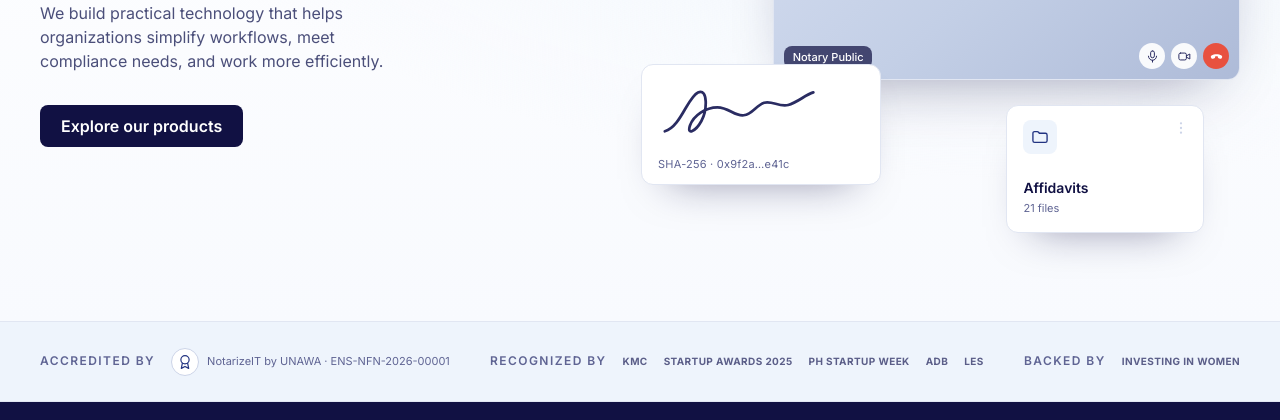
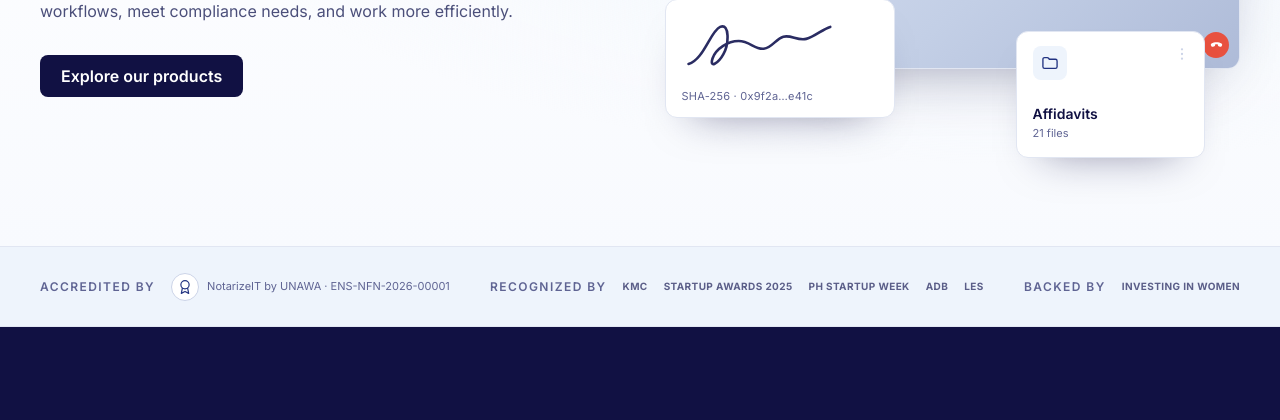
Before and after one commit to Unawa-Cloud/Unawa-Cloud.github.io, an Astro site: page / in a window 1280 px wide. Shown: the part 425-845 px from the top of the page. Built offline with nearby package versions, Linux system fonts and the light colour scheme; Astro itself is replaced by a stand-in of ours.

Commit message:
Match the hero to the frame: two-line headline, two-line lede
The headline fit "business forward" on one line by 0.83px, so it broke to
three lines on a real 1440 screen. The earlier measurement that passed was
taken before Inter finished loading, against the narrower fallback font.

- headline column 0.49fr -> 0.51fr, giving 24px of slack
- scoped headline size for 1024-1227px, where two columns still apply but
  the column is too narrow at 70px
- hero lede capped at 492px so it breaks where the frame breaks it
- collage stage 620/500 -> 620/440, which drops the hero from 658px to
  583px against the frame's 580.27px and puts the signature and folder
  cards back in contact with the session card

Verified at 375, 768, 1024, 1100, 1200, 1280, 1440, 1512 and 1920: two
lines everywhere, no horizontal overflow.

Co-Authored-By: Claude Opus 5 <noreply@anthropic.com>

```diff
--- a/src/components/Hero.astro
+++ b/src/components/Hero.astro
@@ -86,8 +86,10 @@ import { hero } from '../data/content';
 
   .hero__inner {
     display: grid;
-    /* 590px headline column beside a 632px collage, as laid out in Figma */
-    grid-template-columns: minmax(0, 0.49fr) minmax(0, 0.51fr);
+    /* Headline column first, as laid out in Figma. 0.51 rather than 0.49 so
+       "business forward" keeps ~25px of slack on one line; at 0.49 it fit by
+       less than a pixel and broke to three lines on a real 1440 screen. */
+    grid-template-columns: minmax(0, 0.51fr) minmax(0, 0.49fr);
     align-items: center;
     gap: clamp(1.5rem, 2vw, 2rem);
     padding-block: clamp(3rem, 2rem + 5vw, 5.5rem);
@@ -100,14 +102,15 @@ import { hero } from '../data/content';
     color: transparent;
   }
 
-  .hero__lede { margin-top: 1.5rem; }
+  /* 492px lands the Figma break: "...organizations simplify" / "workflows," */
+  .hero__lede { margin-top: 1.5rem; max-width: 492px; }
   .hero__cta { margin-top: 2rem; }
 
   /* ── Collage stage ──────────────────────────────────────── */
   .hero__stage {
     position: relative;
     width: 100%;
-    aspect-ratio: 620 / 500;
+    aspect-ratio: 620 / 440;
   }
 
   /* Shared photo placeholder */
@@ -311,9 +314,16 @@ import { hero } from '../data/content';
     color: var(--muted-2);
   }
 
+  /* 1024-1227px still uses the two-column layout, but the headline column is
+     too narrow there for "business forward" at the full 70px. Shrink the
+     headline in that band rather than stacking a 1200px-wide screen. */
+  @media (min-width: 1024px) and (max-width: 1227px) {
+    .hero .display-1 { font-size: calc(5.8vw - 0.375rem); }
+  }
+
   @media (max-width: 1023px) {
     .hero__inner { grid-template-columns: minmax(0, 1fr); }
-    .hero__stage { aspect-ratio: 620 / 440; max-width: 560px; }
+    .hero__stage { max-width: 560px; }
     .hero__lede { max-width: 46ch; }
   }
 
```
